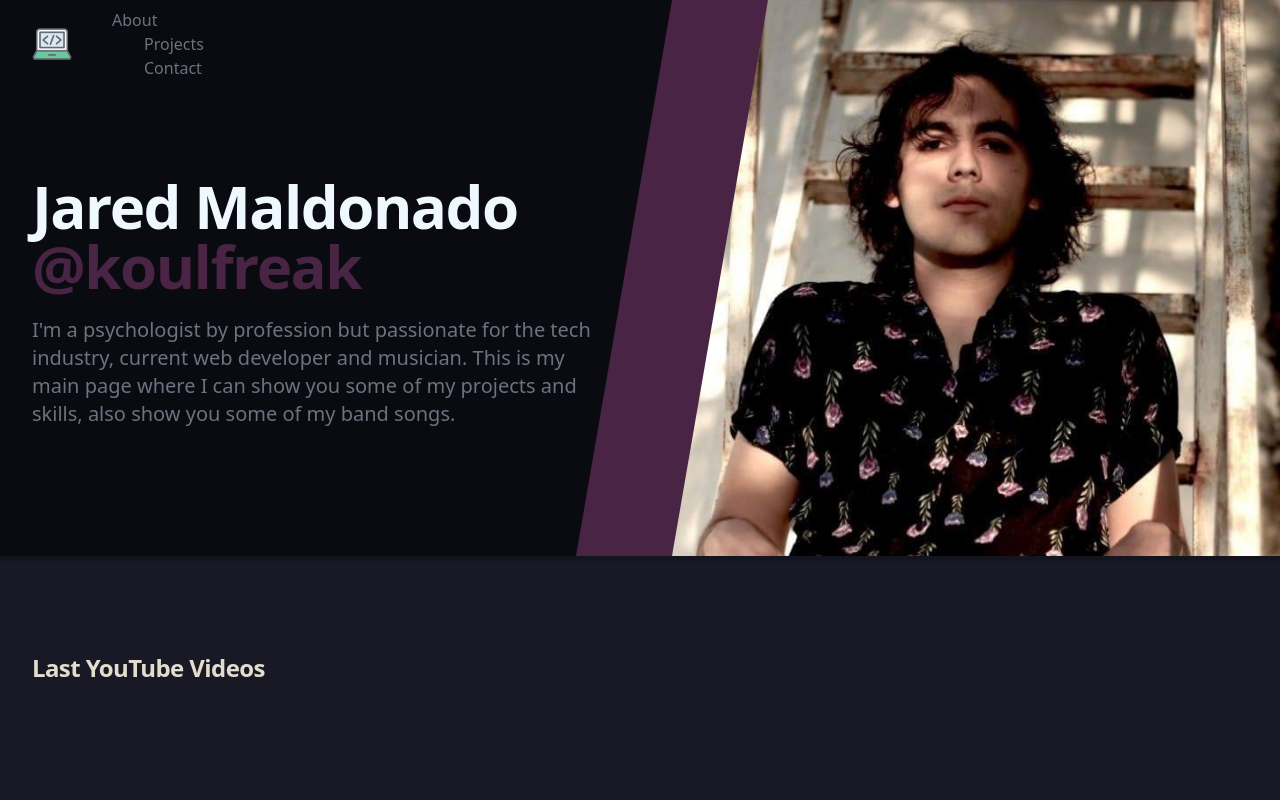
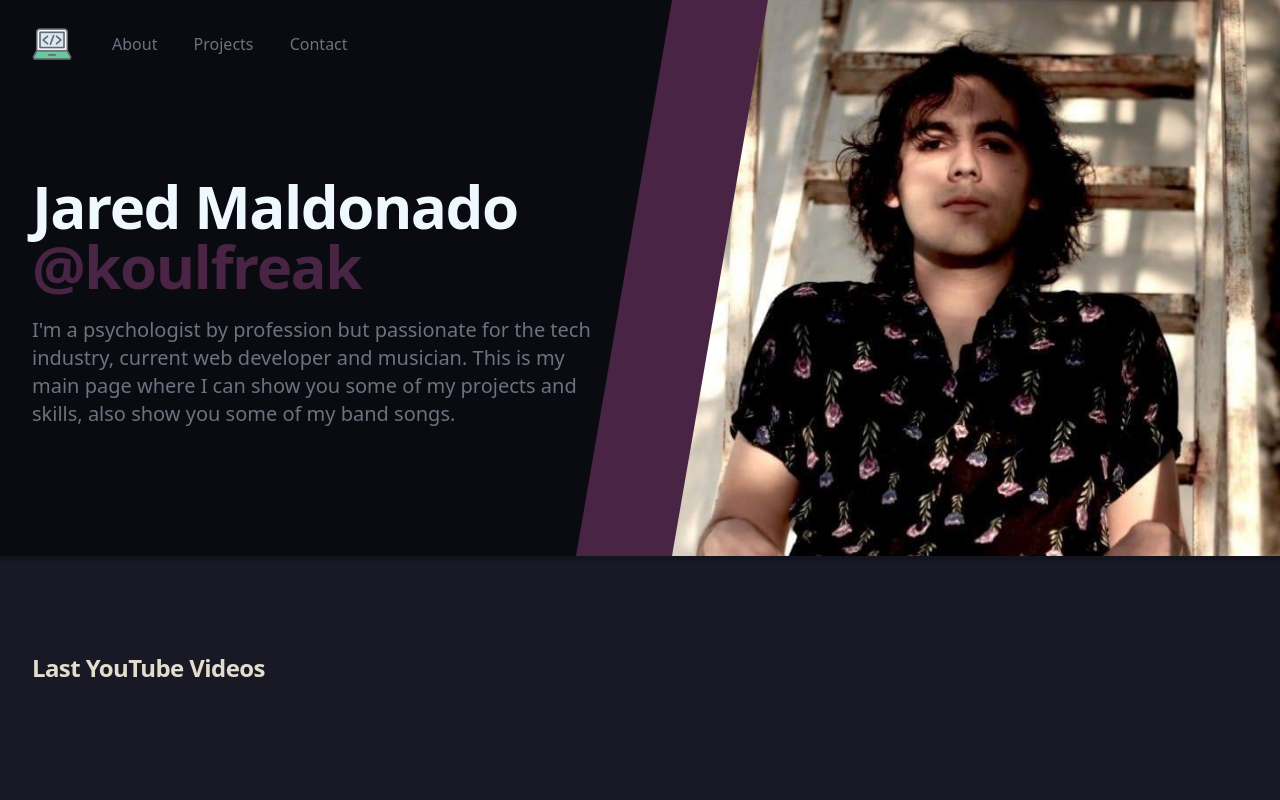
Before and after one commit to JayWaldo/async-landing, a website: page src/index.html in a window 1280 px wide. Shown: the top 800 px of the page. Drawn offline with nearby package versions, Linux system fonts and the light colour scheme; no server answers.

Commit message:
fixed css a tag

```diff
--- a/src/assets/styles.css
+++ b/src/assets/styles.css
@@ -16,9 +16,6 @@
 }
 .name {
   color: aliceblue;
-}
-a {
-  display: block;
 }
 a:hover {
   cursor: pointer;
```
